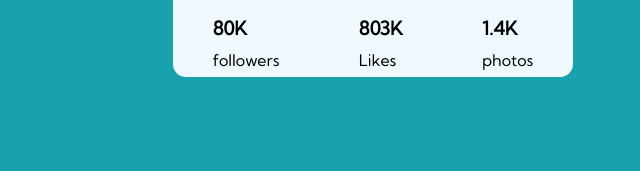
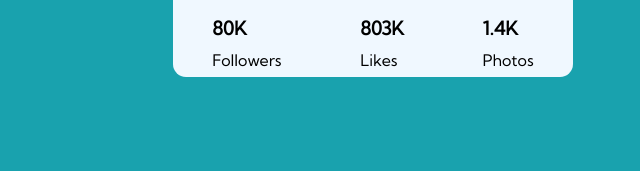
Before and after one commit to alihoseinbaglou/Profile-name-component-main, a plain HTML site: page index.html in a window 1280 px wide. Shown: the part 426-597 px from the top of the page, 267-907 px from the left. Drawn offline with Linux system fonts and the light colour scheme.

Commit message:
Update index.html

```diff
--- a/index.html
+++ b/index.html
@@ -46,7 +46,7 @@
             <section class="numerical-info">
                 <section class="followers">
                     <h3 class="numbers">80K</h3>
-                    <p>followers</p>
+                    <p>Followers</p>
                 </section>
 
                 <section class="likes">
@@ -56,7 +56,7 @@
 
                 <section class="photos">
                     <h3>1.4K</h3>
-                    <p class="numbers">photos</p>
+                    <p class="numbers">Photos</p>
                 </section>
             </section>
             <!-- End of the numerical info section -->
```
